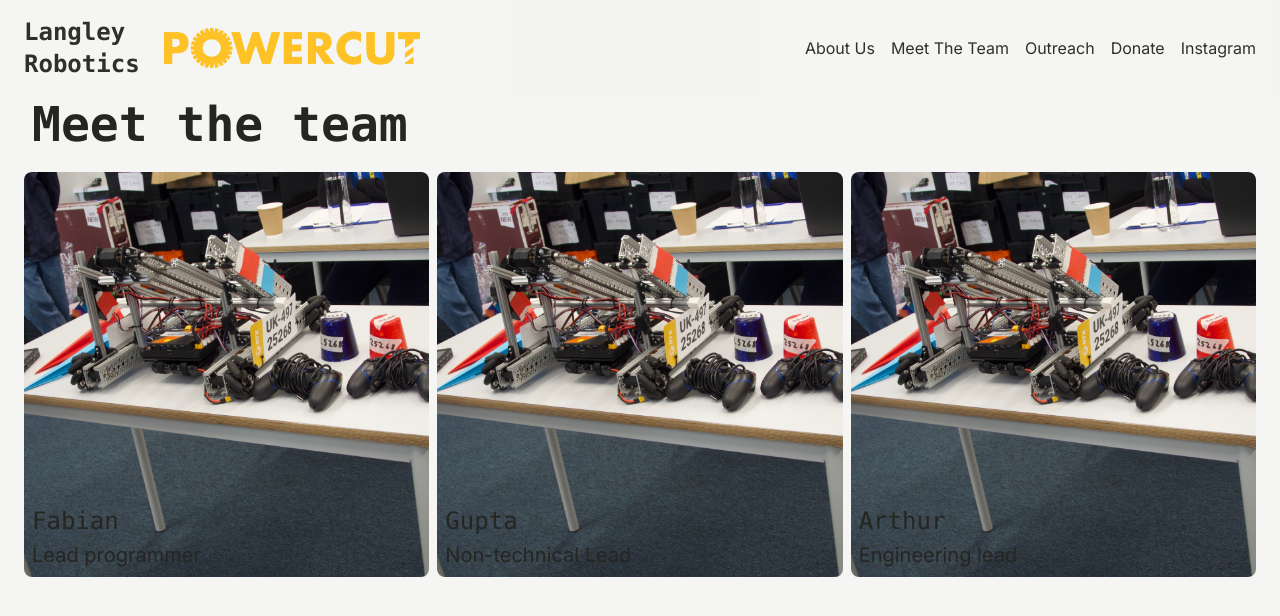
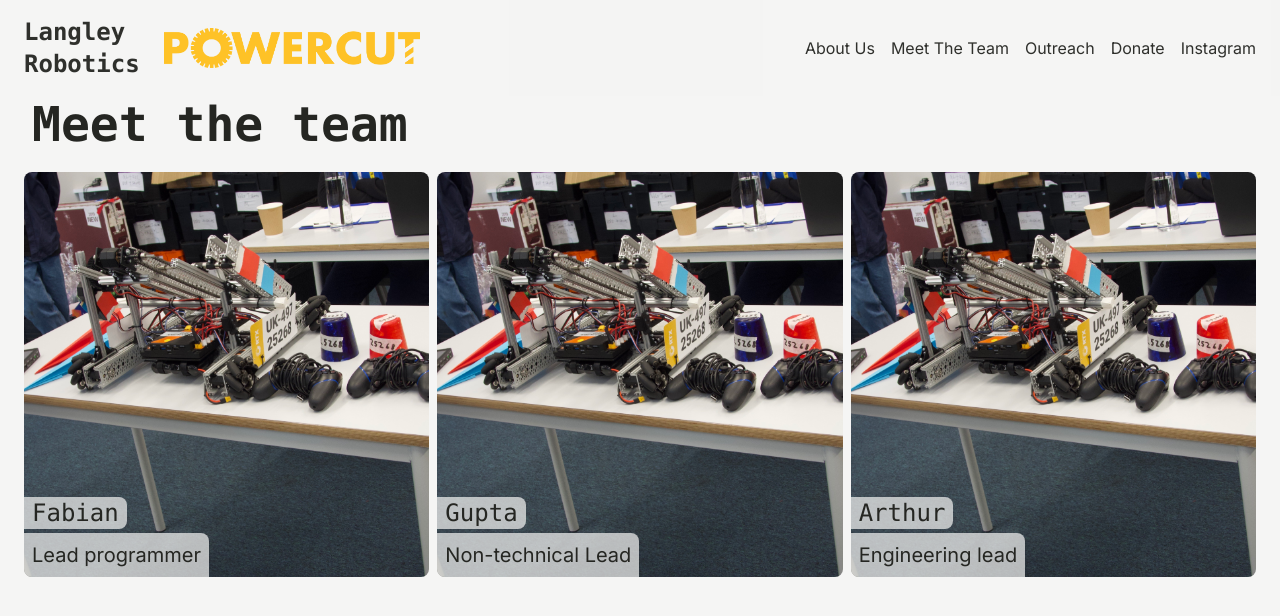
Before and after one commit to outsharded/langley-robotics-website, a Next.js app: page /team in a window 1280 px wide. Shown: the top 616 px of the page. Built offline with nearby package versions, Linux system fonts and the light colour scheme.

Commit message:
overlays

```diff
--- a/app/(subpages)/outreach/page.tsx
+++ b/app/(subpages)/outreach/page.tsx
@@ -22,7 +22,7 @@ const HomePage: React.FC = () => {
 
               <div className='aspect-square relative group hover:bg-stone-200 d dark:hover:bg-gray-600 rounded-lg overflow-hidden'>
                 <div className="transition-opacity duration-500 ease-in-out group-hover:opacity-15 opacity-100 aspect-square">
-                  <Image className="rounded-lg" src="/sqr_ss.jpeg" alt="Powercut Robotics Team" width={600} height={600} sizes="(max-width: 768px) 50wv, (max-width: 1024px) 33vw, 100vw"/>
+                  <Image className="rounded-lg" src="/headshots/square.jpeg" alt="Powercut Robotics Team" width={600} height={600} sizes="(max-width: 768px) 50wv, (max-width: 1024px) 33vw, 100vw"/>
                 </div>
                 <div className="absolute top-0 left-0 bg-stone-100 dark:bg-gray-800 bg-opacity-70 dark:bg-opacity-70 rounded-br-lg font-mono text-2xl px-2 transition-opacity duration-500 ease-in-out opacity-100 group-hover:opacity-0">Meeting</div>
                 <div className="absolute top-10 left-0 bg-stone-100 dark:bg-gray-800 bg-opacity-70 dark:bg-opacity-70 rounded-r-lg text-xl p-2 transition-opacity duration-500 ease-in-out opacity-100 group-hover:opacity-0">76/34/3233</div>
--- a/app/(subpages)/team/page.tsx
+++ b/app/(subpages)/team/page.tsx
@@ -16,8 +16,8 @@ const HomePage: React.FC = () => {
                 <div className="transition-opacity duration-500 ease-in-out group-hover:opacity-15 opacity-100">
                   <Image src="/headshots/square.jpeg" alt="Powercut Robotics Team" width={500} height={500} sizes="(max-width: 768px) 50wv, (max-width: 1024px) 33vw, 100vw"/>
                 </div>
-                <div className="absolute bottom-10 left-0 font-mono text-2xl px-2 transition-opacity duration-500 ease-in-out opacity-100 group-hover:opacity-0">Fabian</div>
-                <div className="absolute bottom-0 left-0 text-xl p-2 transition-opacity duration-500 ease-in-out opacity-100 group-hover:opacity-0">Lead programmer</div>
+                <div className="absolute bottom-12 left-0 bg-stone-100 dark:bg-gray-800 bg-opacity-70 dark:bg-opacity-70 rounded-r-lg font-mono text-2xl px-2 transition-opacity duration-500 ease-in-out opacity-100 group-hover:opacity-0">Fabian</div>
+                <div className="absolute bottom-0 left-0 bg-stone-100 dark:bg-gray-800 bg-opacity-70 dark:bg-opacity-70 rounded-tr-lg text-xl p-2 transition-opacity duration-500 ease-in-out opacity-100 group-hover:opacity-0">Lead programmer</div>
                 <h2 className='absolute top-0 p-2 transition-opacity duration-500 ease-in-out opacity-0 group-hover:opacity-100'>Absolute neek. Doesn&apos;t touch grass, no sports. Medically limited to 5 minutes of sunlight a day.</h2>
               </div>
 
@@ -25,8 +25,8 @@ const HomePage: React.FC = () => {
                 <div className="transition-opacity duration-500 ease-in-out group-hover:opacity-15 opacity-100">
                   <Image src="/headshots/square.jpeg" alt="Powercut Robotics Team" width={500} height={500} sizes="(max-width: 768px) 50wv, (max-width: 1024px) 33vw, 100vw"/>
                 </div>
-                <div className="absolute bottom-10 left-0 font-mono text-2xl px-2 transition-opacity duration-500 ease-in-out opacity-100 group-hover:opacity-0">Gupta</div>
-                <div className="absolute bottom-0 left-0 text-xl p-2 transition-opacity duration-500 ease-in-out opacity-100 group-hover:opacity-0">Non-technical Lead</div>
+                <div className="absolute bottom-12 left-0 bg-stone-100 dark:bg-gray-800 bg-opacity-70 dark:bg-opacity-70 rounded-r-lg font-mono text-2xl px-2 transition-opacity duration-500 ease-in-out opacity-100 group-hover:opacity-0">Gupta</div>
+                <div className="absolute bottom-0 left-0 bg-stone-100 dark:bg-gray-800 bg-opacity-70 dark:bg-opacity-70 rounded-tr-lg text-xl p-2 transition-opacity duration-500 ease-in-out opacity-100 group-hover:opacity-0">Non-technical Lead</div>
                 <h2 className='absolute top-0 p-2 transition-opacity duration-500 ease-in-out opacity-0 group-hover:opacity-100'>Rich lanky man</h2>
               </div>
 
@@ -34,8 +34,8 @@ const HomePage: React.FC = () => {
                 <div className="transition-opacity duration-500 ease-in-out group-hover:opacity-15 opacity-100">
                   <Image src="/headshots/square.jpeg" alt="Powercut Robotics Team" width={500} height={500} sizes="(max-width: 768px) 50wv, (max-width: 1024px) 33vw, 100vw"/>
                 </div>
-                <div className="absolute bottom-10 left-0 font-mono text-2xl px-2 transition-opacity duration-500 ease-in-out opacity-100 group-hover:opacity-0">Arthur</div>
-                <div className="absolute bottom-0 left-0 text-xl p-2 transition-opacity duration-500 ease-in-out opacity-100 group-hover:opacity-0">Engineering lead</div>
+                <div className="absolute bottom-12 left-0 bg-stone-100 dark:bg-gray-800 bg-opacity-70 dark:bg-opacity-70 rounded-r-lg font-mono text-2xl px-2 transition-opacity duration-500 ease-in-out opacity-100 group-hover:opacity-0">Arthur</div>
+                <div className="absolute bottom-0 left-0 bg-stone-100 dark:bg-gray-800 bg-opacity-70 dark:bg-opacity-70 rounded-tr-lg text-xl p-2 transition-opacity duration-500 ease-in-out opacity-100 group-hover:opacity-0">Engineering lead</div>
                 <h2 className='absolute top-0 p-2 transition-opacity duration-500 ease-in-out opacity-0 group-hover:opacity-100'>Ginger, leads to a pot of gold</h2>
               </div>
 
--- a/app/page.tsx
+++ b/app/page.tsx
@@ -12,8 +12,11 @@ const HomePage: React.FC = () => {
           <h1 className="text-5xl font-bold font-mono mb-4 pl-2">Team Powercut</h1>
           <h1 className="text-3xl font-bold font-mono mb-4 pl-2">First Tech Challenge #25268 - UK 497</h1>
           <div className="">
+
+            <div className='lg:flex'>
+
               <div className="flex p-3 dark:hover:bg-gray-700 hover:bg-gray-300 rounded-md">
-              <div className="rounded-lg pl-1 basis-1/2 lg:basis-1/5">
+                <div className="rounded-lg pl-1 basis-1/2 lg:basis-1/3">
                   <Image className="rounded-md" src="/robot_in_room.jpg" alt="Powercut Robotics Team" priority={true} width={500} height={800} sizes="(max-width: 1024px) 50vw, 20vw"/>
                 </div>
                 <div className="basis-1/4 flex-1 px-4">
@@ -22,16 +25,20 @@ const HomePage: React.FC = () => {
                   </p>
                 </div>
               </div>
+
               <div className="flex p-3 dark:hover:bg-gray-700 hover:bg-gray-300 rounded-md">
                 <div className="basis-1/4 flex-1 px-4">
                   <p>
                     Lorem ipsum dolor sit amet, consectetur adipiscing elit. Sed do eiusmod tempor incididunt ut labore et dolore magna aliqua. Ut enim ad minim veniam.
                   </p>
                 </div>
-              <div className="rounded-lg pl-1 basis-1/2 lg:basis-1/5">
+                <div className="rounded-lg pl-1 basis-1/2 lg:basis-1/3">
                   <Image className="rounded-md" src="/robot_in_room.jpg" alt="Powercut Robotics Team" width={500} height={800} sizes="(max-width: 1024px) 50vw, 20vw"/>
                 </div>
               </div>
+
+            </div>
+
             <div className="flex p-3 dark:hover:bg-gray-700 hover:bg-gray-300 rounded-md">
               <div className="rounded-lg pl-1 basis-1/2 lg:basis-1/5">
                 <Image className="rounded-md" src="/robot_in_room.jpg" alt="Powercut Robotics Team" width={500} height={800} sizes="(max-width: 1024px) 50vw, 20vw"/>
@@ -42,6 +49,7 @@ const HomePage: React.FC = () => {
                 </p>
               </div>
             </div>
+
           </div>
         </div>
       </main>
```
Lines whose indentation alone changed are shown as unchanged.
